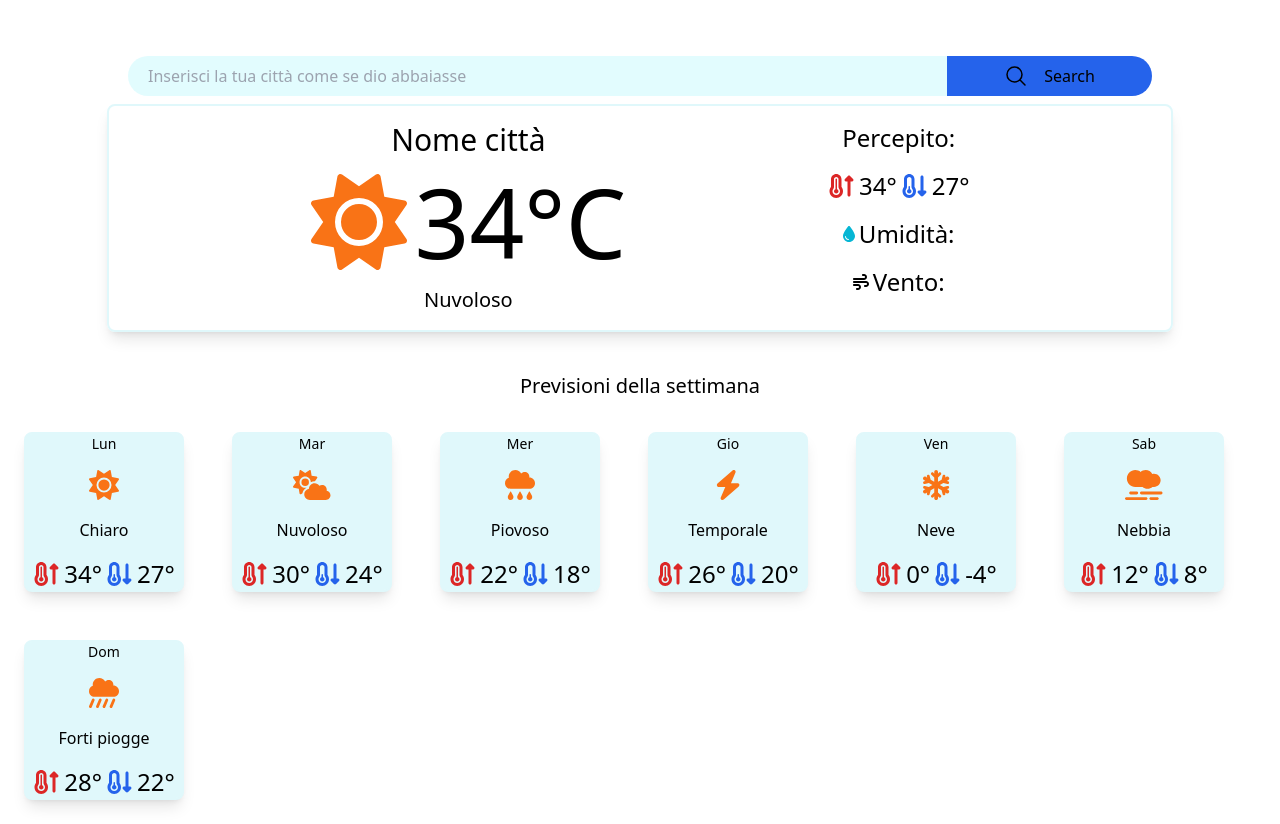
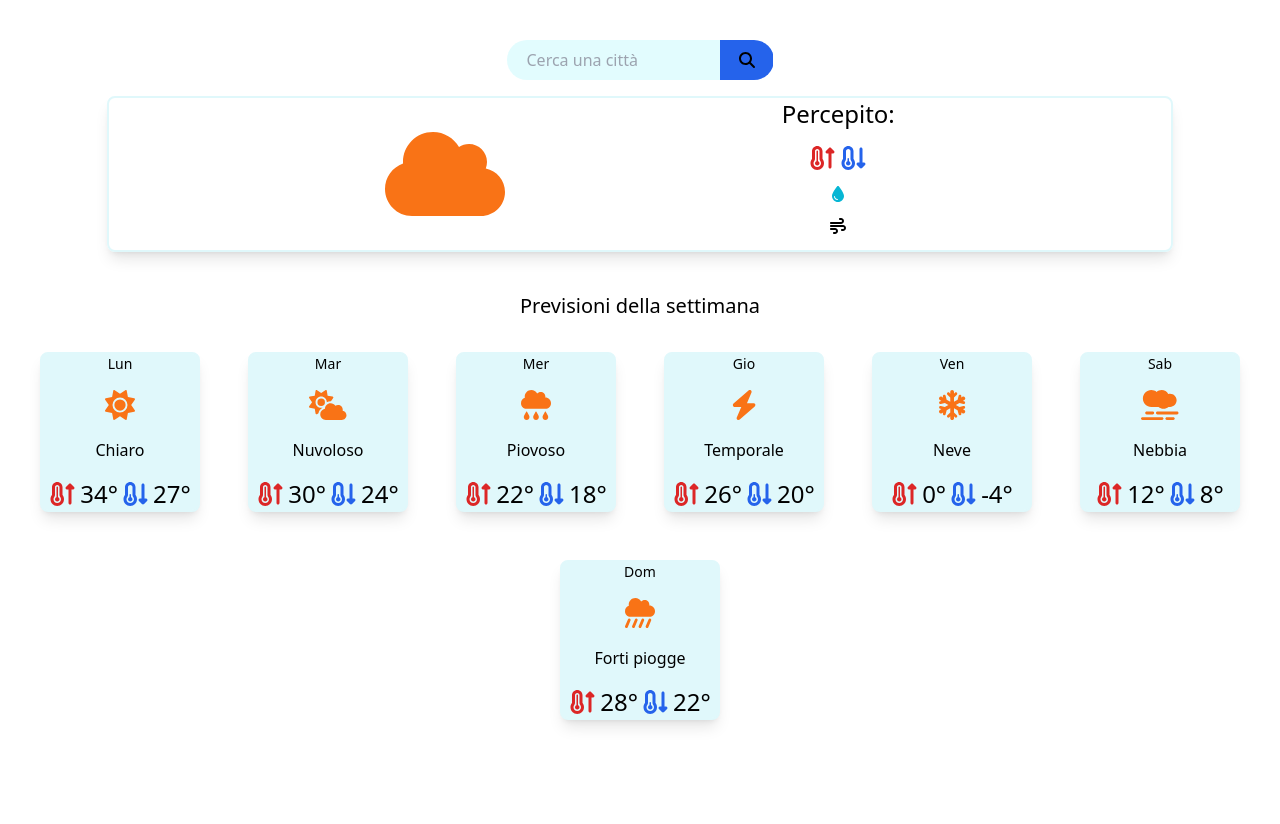
Before and after one commit to Malupp/Weather-APP, a React (Create React App) app: page / in a window 1280 px wide. After the commit the page ends 800 px from the top, so only its background shows below. Built offline with nearby package versions, Linux system fonts and the light colour scheme.

Commit message:
update: using redux for passing fetch data to components, better folders structure

```diff
--- a/src/App.js
+++ b/src/App.js
@@ -1,15 +1,19 @@
 import { Footer } from "./components/Footer";
 import { Main } from "./components/Main";
-import { Header } from "./components/Header"
+import { Header } from "./components/Header";
 import "./assets/index.css";
+import { Provider } from "react-redux";
+import store from "./store/store";
 
 export function App() {
   return (
-    <div className="flex flex-col mt-10 text-center items-center">
-      <Header/>
-      <Main />
-      <Footer />
-    </div>
+    <Provider store={store}>
+      <div className="flex flex-col mt-10 text-center items-center">
+        <Header />
+        <Main />
+        <Footer />
+      </div>
+    </Provider>
   );
 }
 
--- a/src/Components/Footer.js
+++ b/src/Components/Footer.js
@@ -1,9 +1,8 @@
 import WeeklyCard from "../shared/WeeklyCard";
 
 export function Footer() {
-
   return (
-    <div className="flex flex-col mt-10 items-center ">
+    <div className="flex flex-col mt-10 items-center">
         <h1 className="mb-2 text-xl">Previsioni della settimana</h1>
       <WeeklyCard />
     </div>
--- a/src/Components/Header.js
+++ b/src/Components/Header.js
@@ -1,22 +1,9 @@
-import {useState} from "react"
-import { Temporaneo } from "../shared/Temporaneo"
-import { useWeather } from "../hooks/useWeather"
+import { Searchbar } from "../shared/Searchbar"
 
 export function Header(){
-    const [city, setCity] = useState()
-    const {onFetch, weather} = useWeather()
     return (
-        <div className="w-full flex flex-col items-center pt-4">
-            <div className="flex justify-center h-10 w-4/5 rounded-full overflow-hidden">
-                <input className="w-4/5 pl-5 bg-cyan-100/60" placeholder="Inserisci la tua città come se dio abbaiasse" onChange={e=>setCity(e.target.value)}/>
-                <button className="w-1/5 bg-blue-600 flex justify-center items-center gap-4" onClick={()=>onFetch(city)}>
-                    <svg xmlns="http://www.w3.org/2000/svg" fill="none" viewBox="0 0 24 24" strokeWidth="1.5" stroke="currentColor" className="w-6 h-6">
-                    <path strokeLinecap="round" strokeLinejoin="round" d="M21 21l-5.197-5.197m0 0A7.5 7.5 0 105.196 5.196a7.5 7.5 0 0010.607 10.607z" />
-                    </svg>
-                    Search
-                </button>
-            </div>
-            <Temporaneo weather={weather}/>
+        <div>
+            <Searchbar />
         </div>
     )
 }
--- a/src/Components/Main.js
+++ b/src/Components/Main.js
@@ -1,4 +1,5 @@
 import MainCard from "../shared/MainCard"
+
 
 export function Main(){
     return(
--- a/src/hooks/useWeather.js
+++ b/src/hooks/useWeather.js
@@ -1,11 +1,13 @@
 import { useState } from "react";
-
+import store from "../store/store";
+import {storeWeather} from "../store/store"
 export function useWeather (){
     const [weather, setWeather] = useState()
 
     const fetchWeather = async (city) =>{
         try {
             const data = await(await fetch(`https://api.openweathermap.org/data/2.5/weather?q=${city}&units=metric&appid=2e6be37319e51ee1460be96d8af8a3c5`)).json();
+            const weekly = await(await fetch(`https://api.openweathermap.org/data/2.5/forecast?q=${city}&appid=2e6be37319e51ee1460be96d8af8a3c5`)).json();
             setWeather({
                 city: data.name,
                 temperature: Math.ceil(data.main.temp),
@@ -15,6 +17,15 @@ export function useWeather (){
                 weather: data.weather[0].main,
                 wind: data.wind.speed
             })
+            store.dispatch(storeWeather({
+                city: data.name,
+                temperature: Math.ceil(data.main.temp),
+                tempMin: data.main.temp_min,
+                tempMax: data.main.temp_max,
+                humidity: data.main.humidity,
+                weather: data.weather[0].main,
+                wind: data.wind.speed
+            }))
         } catch (error) {
             alert("City not found")
             setWeather({})
--- a/src/shared/ExpandMainCard.js
+++ b/src/shared/ExpandMainCard.js
@@ -5,7 +5,9 @@ import {
   faTemperatureDown,
   faWind,
 } from "@fortawesome/free-solid-svg-icons";
+import { useSelector } from "react-redux";
 function ExpandMainCard() {
+  const weather = useSelector(state => state.weather)
   return (
     <div>
       <div className="md:hidden flex mb-4 flex-col">
@@ -15,17 +17,17 @@ function ExpandMainCard() {
             className="text-red-600"
             icon={faTemperatureArrowUp}
           />
-          <h2>34°</h2>
+          {weather?.tempMax && <h2>{weather.tempMax}°</h2>}
           <FontAwesomeIcon className="text-blue-600" icon={faTemperatureDown} />
-          <h2>27°</h2>
+          {weather?.tempMin && <h2>{weather.tempMin}°</h2>}
         </div>
         <div className="flex justify-center items-center mt-4 gap-1">
           <FontAwesomeIcon className="text-cyan-500" icon={faDroplet} />
-          <h1 className="text-2xl">Umidità:</h1>
+          {weather?.humidity && <h1 className="text-2xl">Umidità: {weather.humidity}</h1>}
         </div>
         <div className="flex justify-center items-center mt-4 gap-1">
           <FontAwesomeIcon icon={faWind} />
-          <h1 className="text-2xl">Vento:</h1>
+          {weather?.wind && <h1 className="text-2xl">Vento: {weather.wind}</h1>}
         </div>
       </div>
     </div>
--- a/src/shared/MainCard.js
+++ b/src/shared/MainCard.js
@@ -3,17 +3,19 @@ import {
   faCaretDown,
   faDroplet,
   faSun,
+  faCloud,
   faTemperatureArrowUp,
   faTemperatureDown,
   faWind,
 } from "@fortawesome/free-solid-svg-icons";
 import { useState } from "react";
 import ExpandMainCard from "./ExpandMainCard";
+import { useSelector } from "react-redux";
 
 export function MainCard() {
   const [expand, setExpand] = useState(false);
   {/* State used to expand main card in mobile version */}
-
+  const weather = useSelector(state => state.weather)
   const MainCardExpand = () => {
     setExpand(!expand);
   };
@@ -21,15 +23,15 @@ export function MainCard() {
     <div className="border-card min-h-fit w-80 md:w-10/12 shadow-lg flex justify-center md:justify-evenly items-center mt-2">
       {/* Left side */}
       <div className="mb-4 text-center flex flex-col">
-        <h1 className="text-3xl mt-4">Nome città</h1>
+        {weather?.city && <h1 className="text-3xl mt-4">{weather.city}</h1>}
         <div className="flex items-center gap-2 mt-4">
-          <FontAwesomeIcon
-            className="hidden md:flex text-8xl text-orange-500"
-            icon={faSun}
-          />
-          <h1 className="text-8xl">34°C</h1>
+          {weather && <FontAwesomeIcon
+            className="md:flex text-8xl text-orange-500"
+            icon={weather.weather? faSun : faCloud}
+          />}
+          {weather?.temperature && <h1 className="text-8xl">{weather.temperature}</h1>}
         </div>
-        <h1 className="text-xl mt-4">Nuvoloso</h1>
+        {weather?.weather && <h1 className="text-xl mt-4">{weather.weather}</h1>}
         {/* Read more */}
         <div className="flex flex-col mt-4 md:hidden">
           <p className={expand? "hidden" : "visible"}>
@@ -42,7 +44,7 @@ export function MainCard() {
             <FontAwesomeIcon className="text-4xl md-hidden" icon={faCaretDown} />
           </button>
         </div>
-        {expand && <ExpandMainCard />}
+        {expand && <ExpandMainCard weather={weather} />}
       </div>
       {/* Right side */}
       <div>
@@ -53,20 +55,20 @@ export function MainCard() {
               className="text-red-600"
               icon={faTemperatureArrowUp}
             />
-            <h2>34°</h2>
+            {weather?.tempMax && <h2>{weather.tempMax}°</h2>}
             <FontAwesomeIcon
               className="text-blue-600"
               icon={faTemperatureDown}
             />
-            <h2>27°</h2>
+            {weather?.tempMin && <h2>{weather.tempMin}°</h2>}
           </div>
           <div className="flex justify-center items-center mt-4 gap-1">
             <FontAwesomeIcon className="text-cyan-500" icon={faDroplet} />
-            <h1 className="text-2xl">Umidità:</h1>
+            {weather?.humidity && <h1 className="text-2xl">Umidità: {weather.humidity}%</h1>}
           </div>
           <div className="flex justify-center items-center mt-4 gap-1">
             <FontAwesomeIcon icon={faWind} />
-            <h1 className="text-2xl">Vento:</h1>
+            {weather?.wind && <h1 className="text-2xl">Vento: {weather.wind} Km/h</h1>}
           </div>
         </div>
       </div>
--- a/src/shared/Searchbar.js
+++ b/src/shared/Searchbar.js
@@ -1,23 +1,24 @@
-import {useState} from "react"
-import { Temporaneo } from "./Temporaneo"
-import { useWeather } from "../hooks/useWeather"
+import { useState } from "react";
+import { useWeather } from "../hooks/useWeather";
+import { FontAwesomeIcon } from "@fortawesome/react-fontawesome";
+import { faMagnifyingGlass } from "@fortawesome/free-solid-svg-icons";
 
-export function Searchbar(){
-    const [city, setCity] = useState()
-    const {onFetch, weather} = useWeather()
-
-    return(
-        <div>
-            <div className="flex justify-center h-10 w-4/5 rounded-full overflow-hidden">
-                <input className="w-4/5 pl-5 bg-cyan-100/60" placeholder="Inserisci la tua città come se dio abbaiasse" onChange={e=>setCity(e.target.value)}/>
-                <button className="w-1/5 bg-blue-600 flex justify-center items-center gap-4" onClick={()=>onFetch(city)}>
-                    <svg xmlns="http://www.w3.org/2000/svg" fill="none" viewBox="0 0 24 24" strokeWidth="1.5" stroke="currentColor" className="w-6 h-6">
-                    <path strokeLinecap="round" strokeLinejoin="round" d="M21 21l-5.197-5.197m0 0A7.5 7.5 0 105.196 5.196a7.5 7.5 0 0010.607 10.607z" />
-                    </svg>
-                    Search
-                </button>
-            </div>
-            <Temporaneo weather={weather}/>
-        </div>
-    )
+export function Searchbar() {
+  const [city, setCity] = useState();
+  const { onFetch } = useWeather();
+  return (
+    <div className="flex justify-center h-10 rounded-full overflow-hidden mb-2">
+      <input
+        className="w-4/5 pl-5 bg-cyan-100/60"
+        placeholder="Cerca una città"
+        onChange={(e) => setCity(e.target.value)}
+      />
+      <button
+        className="w-1/5 bg-blue-600 flex justify-center items-center gap-4"
+        onClick={() => onFetch(city)}
+      >
+        <FontAwesomeIcon icon={faMagnifyingGlass} />
+      </button>
+    </div>
+  );
 }
--- a/src/shared/WeeklyCard.js
+++ b/src/shared/WeeklyCard.js
@@ -11,8 +11,10 @@ import {
   faCloudRain,
 } from "@fortawesome/free-solid-svg-icons";
 import cardsData from "../data/cardsData.json";
+import { useSelector } from "react-redux";
 
 function WeeklyCard() {
+  const weather = useSelector(state => state.weather)
   const icons = {
     faSun,
     faCloudSun,
@@ -23,7 +25,7 @@ function WeeklyCard() {
     faCloudShowersHeavy,
   };
   return (
-    <div className="flex md:flex-row flex-col flex-wrap">
+    <div className="flex md:flex-row flex-col flex-wrap justify-center">
       {/* single card component */}
       {cardsData.map((card) => (
         <div
--- /dev/null
+++ b/src/store/store.js
@@ -0,0 +1,22 @@
+import { configureStore, createSlice } from '@reduxjs/toolkit'
+
+const initialState = {
+    weather: {},
+}
+
+const meteoSlice = createSlice({
+    name: "weather",
+    initialState,
+    reducers: {
+        storeWeather(state, action){
+            state.weather = {...action.payload}
+        }
+    }
+})
+
+const store = configureStore({
+    reducer: meteoSlice.reducer
+})
+
+export const {storeWeather} = meteoSlice.actions
+export default store
```
